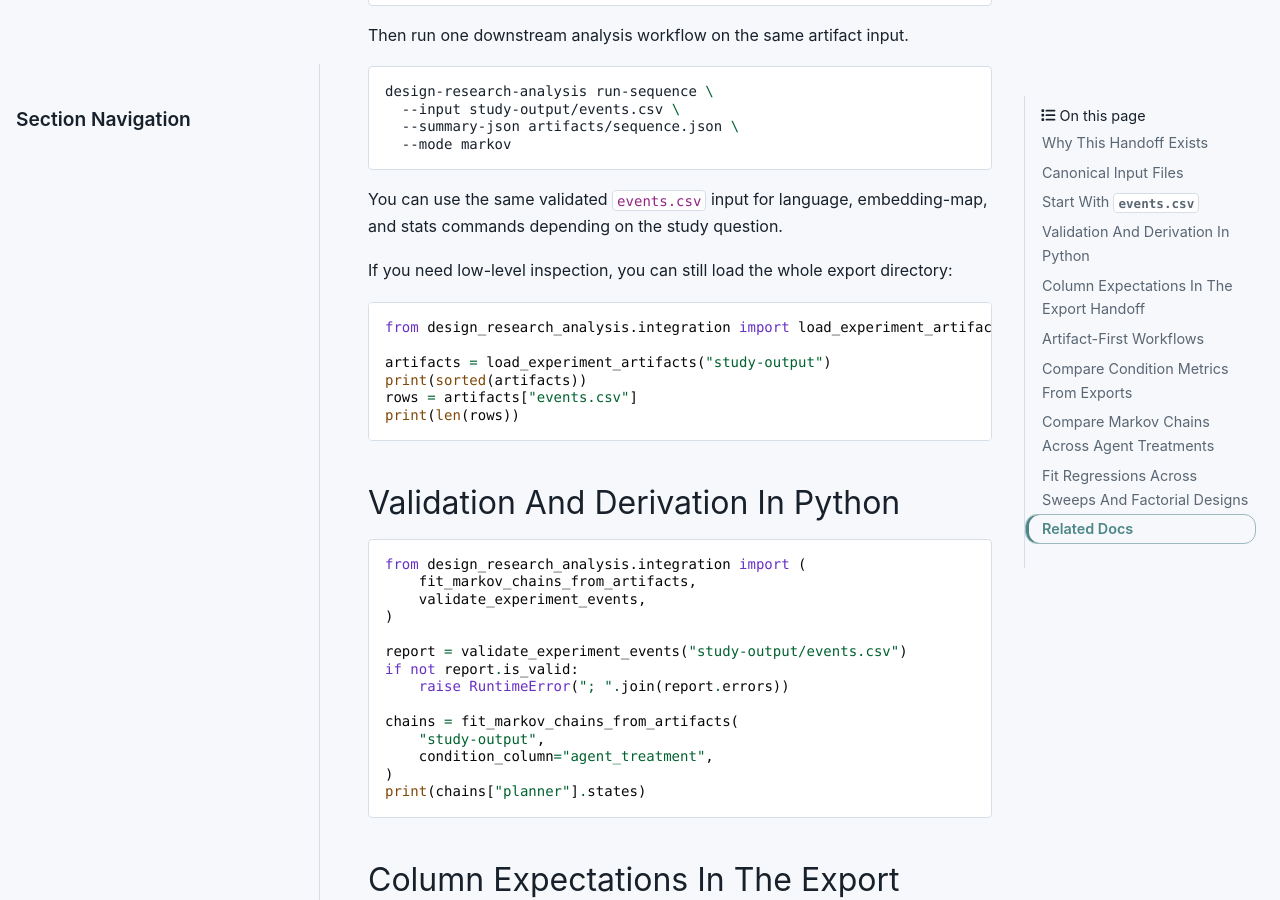
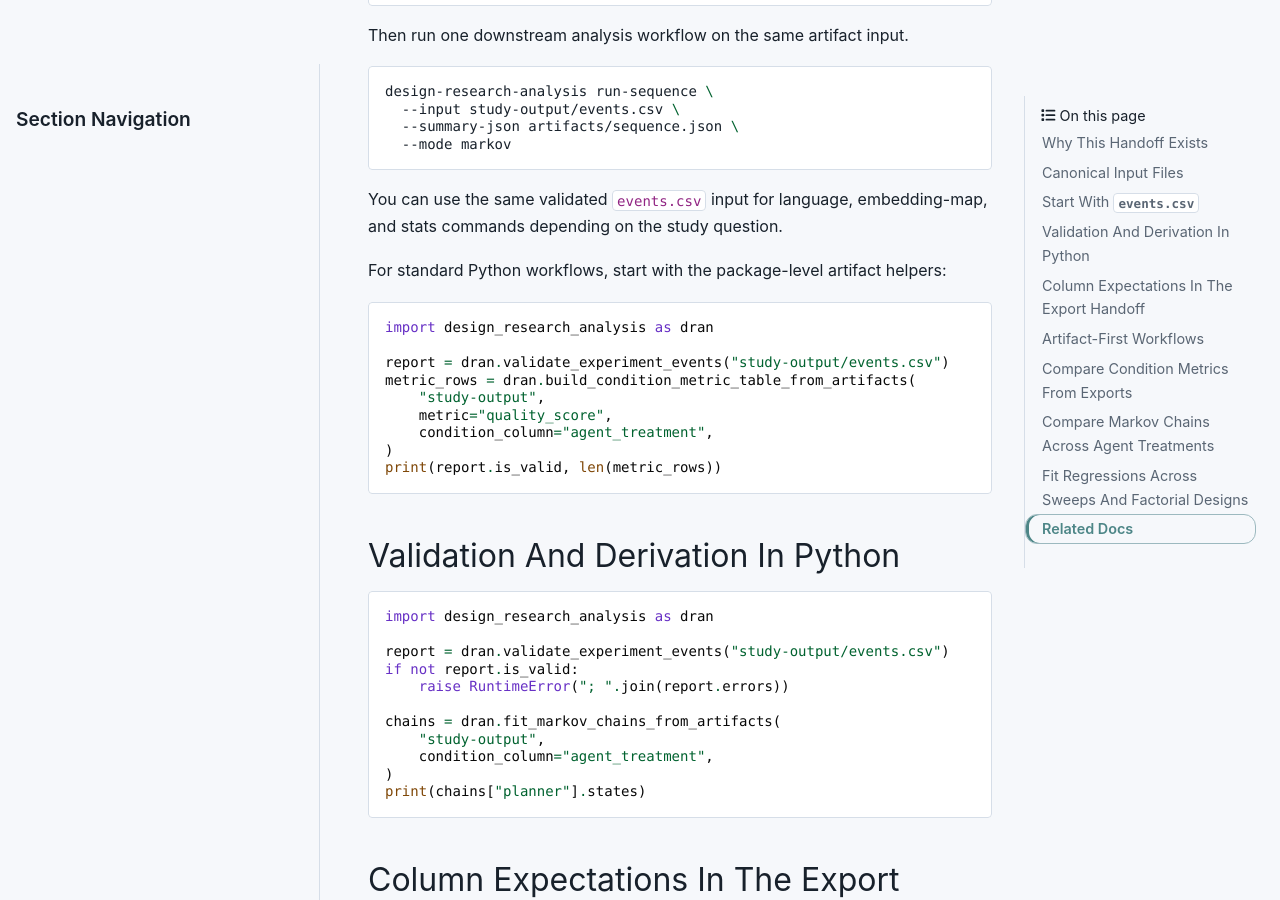
Before and after one commit to cmudrc/design-research-analysis, a Sphinx documentation site: the page built from docs/experiments_handoff.rst, in a window 1280 px wide and 900 px high, scrolled down 1266 px. Built offline with Sphinx 7.4.7 and the PyData theme 0.15.4, drawn with Linux system fonts in a browser that asks for light colours; some of the changed text lies outside the part shown.

Commit message:
Promote artifact-first analysis helpers

```diff
--- a/docs/api.rst
+++ b/docs/api.rst
@@ -16,7 +16,7 @@ Top-level groups:
   ``DecodeResult``, ``fit_markov_chain_from_table``, ``fit_discrete_hmm_from_table``,
   ``fit_text_gaussian_hmm_from_table``, ``decode_hmm``, ``plot_transition_matrix``,
   ``plot_state_graph``
-- Integration: ``load_experiment_artifacts``, ``validate_experiment_events``,
+- Artifact handoff: ``load_experiment_artifacts``, ``validate_experiment_events``,
   ``build_condition_metric_table_from_artifacts``,
   ``compare_condition_pairs_from_artifacts``, ``build_event_table_from_artifacts``,
   ``fit_markov_chains_from_artifacts``, ``compare_markov_chains_from_artifacts``,
--- a/docs/experiments_handoff.rst
+++ b/docs/experiments_handoff.rst
@@ -5,8 +5,8 @@ Use this guide when you already have study artifacts exported from
 ``design-research-experiments`` and want the shortest reliable path into
 analysis.
 
-The analysis-owned cross-library handoff lives in
-``design_research_analysis.integration``.
+The analysis-owned cross-library handoff is exposed through top-level
+artifact helpers in ``design_research_analysis``.
 
 Why This Handoff Exists
 -----------------------
@@ -60,32 +60,32 @@ Then run one downstream analysis workflow on the same artifact input.
 You can use the same validated ``events.csv`` input for language, embedding-map, and
 stats commands depending on the study question.
 
-If you need low-level inspection, you can still load the whole export directory:
+For standard Python workflows, start with the package-level artifact helpers:
 
 .. code-block:: python
 
-   from design_research_analysis.integration import load_experiment_artifacts
+   import design_research_analysis as dran
 
-   artifacts = load_experiment_artifacts("study-output")
-   print(sorted(artifacts))
-   rows = artifacts["events.csv"]
-   print(len(rows))
+   report = dran.validate_experiment_events("study-output/events.csv")
+   metric_rows = dran.build_condition_metric_table_from_artifacts(
+       "study-output",
+       metric="quality_score",
+       condition_column="agent_treatment",
+   )
+   print(report.is_valid, len(metric_rows))
 
 Validation And Derivation In Python
 -----------------------------------
 
 .. code-block:: python
 
-   from design_research_analysis.integration import (
-       fit_markov_chains_from_artifacts,
-       validate_experiment_events,
-   )
+   import design_research_analysis as dran
 
-   report = validate_experiment_events("study-output/events.csv")
+   report = dran.validate_experiment_events("study-output/events.csv")
    if not report.is_valid:
        raise RuntimeError("; ".join(report.errors))
 
-   chains = fit_markov_chains_from_artifacts(
+   chains = dran.fit_markov_chains_from_artifacts(
        "study-output",
        condition_column="agent_treatment",
    )
@@ -132,7 +132,7 @@ Treat these groups differently in maintainer docs and downstream code:
 Artifact-First Workflows
 ------------------------
 
-The integration helpers hide canonical-table joins for common study questions.
+The artifact helpers hide canonical-table joins for common study questions.
 Use these first, then drop down to table-level APIs only when you need custom
 feature engineering.
 
```
Also changed, not shown: README.md (+2 -2 lines), docs/examples/experiment_artifacts_handoff.rst (+3 -4 lines), docs/index.rst (+3 -4 lines), 2 other files.
